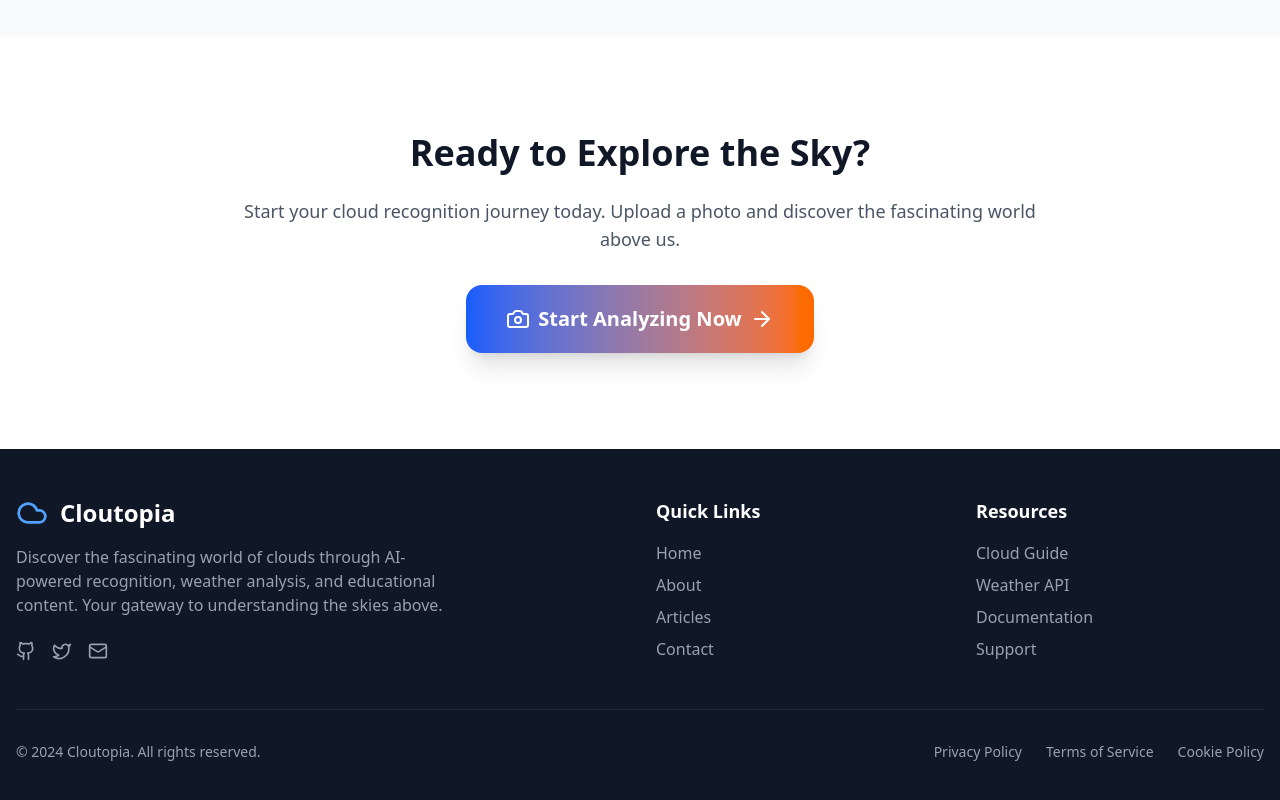
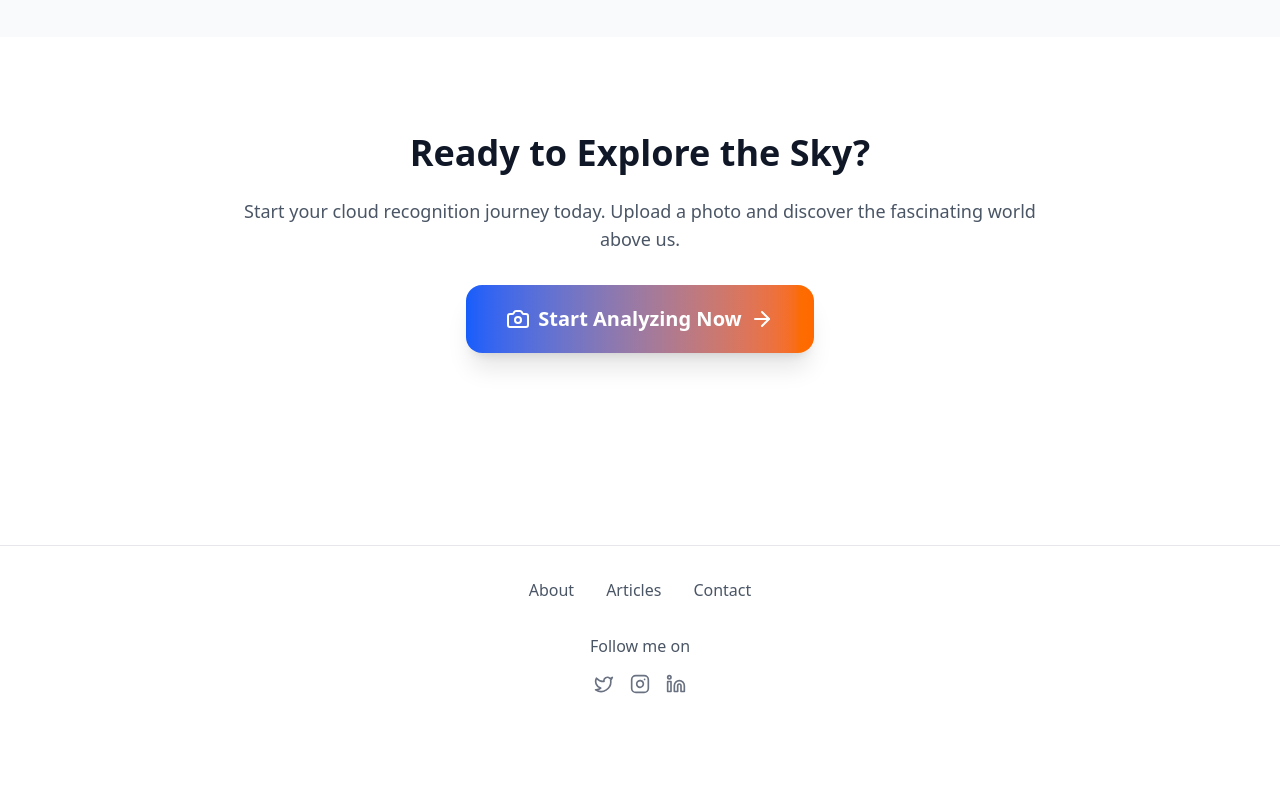
Before and after one commit to azk1r1n/cloutopia-website, a Next.js app: page / in a window 1280 px wide. Shown: the part 1780-2580 px from the top of the page. After the commit the page ends 2506 px from the top, so only its background shows below. Built offline with nearby package versions, Linux system fonts and the light colour scheme.

Commit message:
Foot alignment update.

```diff
--- a/src/app/about/page.tsx
+++ b/src/app/about/page.tsx
@@ -1,7 +1,8 @@
 'use client'
 
 import Header from '../../components/Header'
-import { Cloud, Camera, MessageSquare, PenTool, Zap, Globe, Twitter, Instagram, Linkedin } from 'lucide-react'
+import Footer from '../../components/Footer'
+import { Cloud, Camera, MessageSquare, PenTool, Zap, Globe } from 'lucide-react'
 import Link from 'next/link'
 
 export default function AboutPage() {
@@ -153,50 +154,7 @@ export default function AboutPage() {
           </div>
         </main>
 
-        {/* Alpine-style Footer */}
-        <footer className="flex flex-col items-center py-8 mt-24 border-t border-gray-200 dark:border-gray-700">
-          <div className="mb-8">
-            <nav className="flex justify-center space-x-8 text-base font-medium">
-              <Link href="/about" className="text-blue-600 dark:text-blue-400">About</Link>
-              <Link href="/blog" className="text-gray-600 dark:text-gray-400 hover:text-gray-900 dark:hover:text-gray-200 transition-colors">Articles</Link>
-              <Link href="/contact" className="text-gray-600 dark:text-gray-400 hover:text-gray-900 dark:hover:text-gray-200 transition-colors">Contact</Link>
-            </nav>
-          </div>
-
-          <p className="text-center text-gray-600 dark:text-gray-400 mb-4">
-            Follow me on
-          </p>
-
-          <div className="flex justify-center space-x-4">
-            <a
-              href="https://twitter.com/cloutopia"
-              target="_blank"
-              rel="noopener noreferrer"
-              className="text-gray-500 dark:text-gray-400 hover:text-blue-600 dark:hover:text-blue-400 transition-colors"
-              aria-label="Twitter"
-            >
-              <Twitter className="w-5 h-5" />
-            </a>
-            <a
-              href="https://instagram.com/cloutopia"
-              target="_blank"
-              rel="noopener noreferrer"
-              className="text-gray-500 dark:text-gray-400 hover:text-pink-600 dark:hover:text-pink-400 transition-colors"
-              aria-label="Instagram"
-            >
-              <Instagram className="w-5 h-5" />
-            </a>
-            <a
-              href="https://linkedin.com/company/cloutopia"
-              target="_blank"
-              rel="noopener noreferrer"
-              className="text-gray-500 dark:text-gray-400 hover:text-blue-700 dark:hover:text-blue-300 transition-colors"
-              aria-label="LinkedIn"
-            >
-              <Linkedin className="w-5 h-5" />
-            </a>
-          </div>
-        </footer>
+        <Footer />
       </div>
     </div>
   )
--- a/src/app/blog/page.tsx
+++ b/src/app/blog/page.tsx
@@ -1,9 +1,10 @@
 'use client'
 
 import Header from '../../components/Header'
+import Footer from '../../components/Footer'
 import Link from 'next/link'
 import Image from 'next/image'
-import { Calendar, User, ArrowRight, Twitter, Instagram, Linkedin } from 'lucide-react'
+import { Calendar, User, ArrowRight } from 'lucide-react'
 import { getFeaturedArticle, getOtherArticles } from '@/content/articles'
 
 export default function BlogPage() {
@@ -167,50 +168,7 @@ export default function BlogPage() {
           </div>
         </main>
 
-        {/* Alpine-style Footer */}
-        <footer className="flex flex-col items-center py-8 mt-24 border-t border-gray-200 dark:border-gray-700">
-          <div className="mb-8">
-            <nav className="flex justify-center space-x-8 text-base font-medium">
-              <Link href="/about" className="text-gray-600 dark:text-gray-400 hover:text-gray-900 dark:hover:text-gray-200 transition-colors">About</Link>
-              <Link href="/blog" className="text-blue-600 dark:text-blue-400">Articles</Link>
-              <Link href="/contact" className="text-gray-600 dark:text-gray-400 hover:text-gray-900 dark:hover:text-gray-200 transition-colors">Contact</Link>
-            </nav>
-          </div>
-
-          <p className="text-center text-gray-600 dark:text-gray-400 mb-4">
-            Follow me on
-          </p>
-
-          <div className="flex justify-center space-x-4">
-            <a
-              href="https://twitter.com/cloutopia"
-              target="_blank"
-              rel="noopener noreferrer"
-              className="text-gray-500 dark:text-gray-400 hover:text-blue-600 dark:hover:text-blue-400 transition-colors"
-              aria-label="Twitter"
-            >
-              <Twitter className="w-5 h-5" />
-            </a>
-            <a
-              href="https://instagram.com/cloutopia"
-              target="_blank"
-              rel="noopener noreferrer"
-              className="text-gray-500 dark:text-gray-400 hover:text-pink-600 dark:hover:text-pink-400 transition-colors"
-              aria-label="Instagram"
-            >
-              <Instagram className="w-5 h-5" />
-            </a>
-            <a
-              href="https://linkedin.com/company/cloutopia"
-              target="_blank"
-              rel="noopener noreferrer"
-              className="text-gray-500 dark:text-gray-400 hover:text-blue-700 dark:hover:text-blue-300 transition-colors"
-              aria-label="LinkedIn"
-            >
-              <Linkedin className="w-5 h-5" />
-            </a>
-          </div>
-        </footer>
+        <Footer />
       </div>
     </div>
   )
--- a/src/app/contact/page.tsx
+++ b/src/app/contact/page.tsx
@@ -1,8 +1,8 @@
 'use client'
 
 import Header from '../../components/Header'
-import Link from 'next/link'
-import { Mail, MapPin, Phone, Twitter, Instagram, Linkedin, Send } from 'lucide-react'
+import Footer from '../../components/Footer'
+import { Mail, MapPin, Phone, Send } from 'lucide-react'
 
 export default function ContactPage() {
   return (
@@ -192,50 +192,7 @@ export default function ContactPage() {
           </div>
         </main>
 
-        {/* Alpine-style Footer */}
-        <footer className="flex flex-col items-center py-8 mt-24 border-t border-gray-200 dark:border-gray-700">
-          <div className="mb-8">
-            <nav className="flex justify-center space-x-8 text-base font-medium">
-              <Link href="/about" className="text-gray-600 dark:text-gray-400 hover:text-gray-900 dark:hover:text-gray-200 transition-colors">About</Link>
-              <Link href="/blog" className="text-gray-600 dark:text-gray-400 hover:text-gray-900 dark:hover:text-gray-200 transition-colors">Articles</Link>
-              <Link href="/contact" className="text-blue-600 dark:text-blue-400">Contact</Link>
-            </nav>
-          </div>
-
-          <p className="text-center text-gray-600 dark:text-gray-400 mb-4">
-            Follow me on
-          </p>
-
-          <div className="flex justify-center space-x-4">
-            <a
-              href="https://twitter.com/cloutopia"
-              target="_blank"
-              rel="noopener noreferrer"
-              className="text-gray-500 dark:text-gray-400 hover:text-blue-600 dark:hover:text-blue-400 transition-colors"
-              aria-label="Twitter"
-            >
-              <Twitter className="w-5 h-5" />
-            </a>
-            <a
-              href="https://instagram.com/cloutopia"
-              target="_blank"
-              rel="noopener noreferrer"
-              className="text-gray-500 dark:text-gray-400 hover:text-pink-600 dark:hover:text-pink-400 transition-colors"
-              aria-label="Instagram"
-            >
-              <Instagram className="w-5 h-5" />
-            </a>
-            <a
-              href="https://linkedin.com/company/cloutopia"
-              target="_blank"
-              rel="noopener noreferrer"
-              className="text-gray-500 dark:text-gray-400 hover:text-blue-700 dark:hover:text-blue-300 transition-colors"
-              aria-label="LinkedIn"
-            >
-              <Linkedin className="w-5 h-5" />
-            </a>
-          </div>
-        </footer>
+        <Footer />
       </div>
     </div>
   )
--- a/src/components/Footer.tsx
+++ b/src/components/Footer.tsx
@@ -1,70 +1,82 @@
-import { Cloud, Github, Twitter, Mail } from 'lucide-react';
+'use client';
+
+import { Twitter, Instagram, Linkedin } from 'lucide-react';
 import Link from 'next/link';
+import { usePathname } from 'next/navigation';
 
 export default function Footer() {
+  const pathname = usePathname();
+
+  const isActiveLink = (href: string) => {
+    return pathname === href;
+  };
+
   return (
-    <footer className="bg-gray-900 text-white">
-      <div className="container mx-auto px-4 py-12">
-        <div className="grid grid-cols-1 md:grid-cols-4 gap-8">
-          {/* Brand */}
-          <div className="col-span-1 md:col-span-2">
-            <div className="flex items-center mb-4">
-              <Cloud className="h-8 w-8 text-blue-400 mr-3" />
-              <span className="text-2xl font-bold">Cloutopia</span>
-            </div>
-            <p className="text-gray-400 mb-6 max-w-md">
-              Discover the fascinating world of clouds through AI-powered recognition,
-              weather analysis, and educational content. Your gateway to understanding
-              the skies above.
-            </p>
-            <div className="flex space-x-4">
-              <a href="#" className="text-gray-400 hover:text-blue-400 transition-colors">
-                <Github className="h-5 w-5" />
-              </a>
-              <a href="#" className="text-gray-400 hover:text-blue-400 transition-colors">
-                <Twitter className="h-5 w-5" />
-              </a>
-              <a href="#" className="text-gray-400 hover:text-blue-400 transition-colors">
-                <Mail className="h-5 w-5" />
-              </a>
-            </div>
-          </div>
+    <footer className="flex flex-col items-center py-8 mt-24 border-t border-gray-200 dark:border-gray-700">
+      <div className="mb-8">
+        <nav className="flex justify-center space-x-8 text-base font-medium">
+          <Link
+            href="/about"
+            className={isActiveLink('/about')
+              ? "text-blue-600 dark:text-blue-400"
+              : "text-gray-600 dark:text-gray-400 hover:text-gray-900 dark:hover:text-gray-200 transition-colors"
+            }
+          >
+            About
+          </Link>
+          <Link
+            href="/blog"
+            className={isActiveLink('/blog')
+              ? "text-blue-600 dark:text-blue-400"
+              : "text-gray-600 dark:text-gray-400 hover:text-gray-900 dark:hover:text-gray-200 transition-colors"
+            }
+          >
+            Articles
+          </Link>
+          <Link
+            href="/contact"
+            className={isActiveLink('/contact')
+              ? "text-blue-600 dark:text-blue-400"
+              : "text-gray-600 dark:text-gray-400 hover:text-gray-900 dark:hover:text-gray-200 transition-colors"
+            }
+          >
+            Contact
+          </Link>
+        </nav>
+      </div>
 
-          {/* Quick Links */}
-          <div>
-            <h3 className="text-lg font-semibold mb-4">Quick Links</h3>
-            <ul className="space-y-2">
-              <li><Link href="/" className="text-gray-400 hover:text-white transition-colors">Home</Link></li>
-              <li><Link href="/about" className="text-gray-400 hover:text-white transition-colors">About</Link></li>
-              <li><Link href="/blog" className="text-gray-400 hover:text-white transition-colors">Articles</Link></li>
-              <li><Link href="/contact" className="text-gray-400 hover:text-white transition-colors">Contact</Link></li>
-            </ul>
-          </div>
+      <p className="text-center text-gray-600 dark:text-gray-400 mb-4">
+        Follow me on
+      </p>
 
-          {/* Resources */}
-          <div>
-            <h3 className="text-lg font-semibold mb-4">Resources</h3>
-            <ul className="space-y-2">
-              <li><a href="#" className="text-gray-400 hover:text-white transition-colors">Cloud Guide</a></li>
-              <li><a href="#" className="text-gray-400 hover:text-white transition-colors">Weather API</a></li>
-              <li><a href="#" className="text-gray-400 hover:text-white transition-colors">Documentation</a></li>
-              <li><a href="#" className="text-gray-400 hover:text-white transition-colors">Support</a></li>
-            </ul>
-          </div>
-        </div>
-
-        <div className="border-t border-gray-800 mt-12 pt-8">
-          <div className="flex flex-col md:flex-row justify-between items-center">
-            <p className="text-gray-400 text-sm">
-              © 2024 Cloutopia. All rights reserved.
-            </p>
-            <div className="flex space-x-6 mt-4 md:mt-0">
-              <a href="#" className="text-gray-400 hover:text-white text-sm transition-colors">Privacy Policy</a>
-              <a href="#" className="text-gray-400 hover:text-white text-sm transition-colors">Terms of Service</a>
-              <a href="#" className="text-gray-400 hover:text-white text-sm transition-colors">Cookie Policy</a>
-            </div>
-          </div>
-        </div>
+      <div className="flex justify-center space-x-4">
+        <a
+          href="https://twitter.com/cloutopia"
+          target="_blank"
+          rel="noopener noreferrer"
+          className="text-gray-500 dark:text-gray-400 hover:text-blue-600 dark:hover:text-blue-400 transition-colors"
+          aria-label="Twitter"
+        >
+          <Twitter className="w-5 h-5" />
+        </a>
+        <a
+          href="https://instagram.com/cloutopia"
+          target="_blank"
+          rel="noopener noreferrer"
+          className="text-gray-500 dark:text-gray-400 hover:text-pink-600 dark:hover:text-pink-400 transition-colors"
+          aria-label="Instagram"
+        >
+          <Instagram className="w-5 h-5" />
+        </a>
+        <a
+          href="https://linkedin.com/company/cloutopia"
+          target="_blank"
+          rel="noopener noreferrer"
+          className="text-gray-500 dark:text-gray-400 hover:text-blue-700 dark:hover:text-blue-300 transition-colors"
+          aria-label="LinkedIn"
+        >
+          <Linkedin className="w-5 h-5" />
+        </a>
       </div>
     </footer>
   );
```
